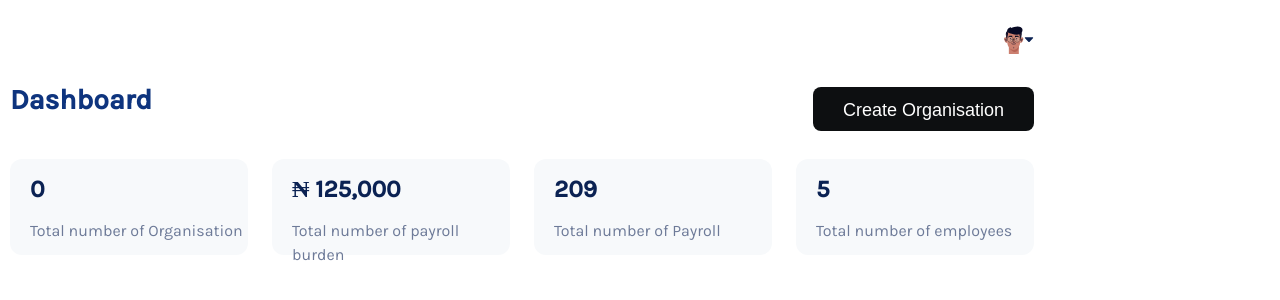
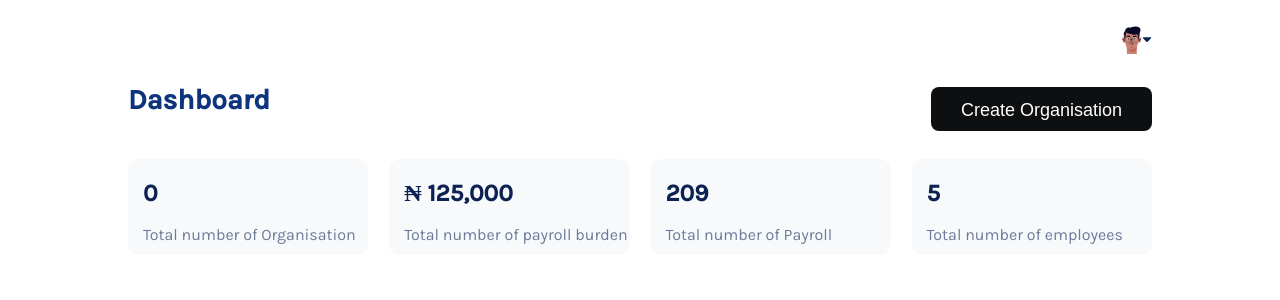
Before and after one commit to sparkpayrolls/SparkpayFrontend, a Next.js app: page /dashboard/table/table in a window 1280 px wide. Shown: the top 300 px of the page. Built offline with nearby package versions, Linux system fonts and the light colour scheme.

Commit message:
creating table cards

```diff
--- a/styles/components/_table.scss
+++ b/styles/components/_table.scss
@@ -1,6 +1,6 @@
 .dashboard-table {
   width: 80%;
-  margin: 10px;
+  margin:0px auto;
 
   &__profile {
     display: flex;
@@ -32,7 +32,7 @@
 
   &__cardFlex {
     display: flex;
-    grid-column-gap: 1.5rem;
+    grid-column-gap: 1.3rem;
     // justify-content: space-evenly;
     // align-items: center;
     margin-top: 24px;
@@ -42,7 +42,7 @@
     height: 96px;
     background: #f7f9fb;
     border-radius: 12px;
-    padding-left: 20px;
+    padding-left: 15px;
   }
 
   &__number {
@@ -50,6 +50,7 @@
     font-weight: 600;
     font-size: 24px;
     color: #0b2253;
+    margin-top: 20px;
   }
 
   &__text {
@@ -58,5 +59,6 @@
     font-size: 16px;
     line-height: 24px;
     color: #6d7a98;
+    padding-bottom: 16px;
   }
 }
```
